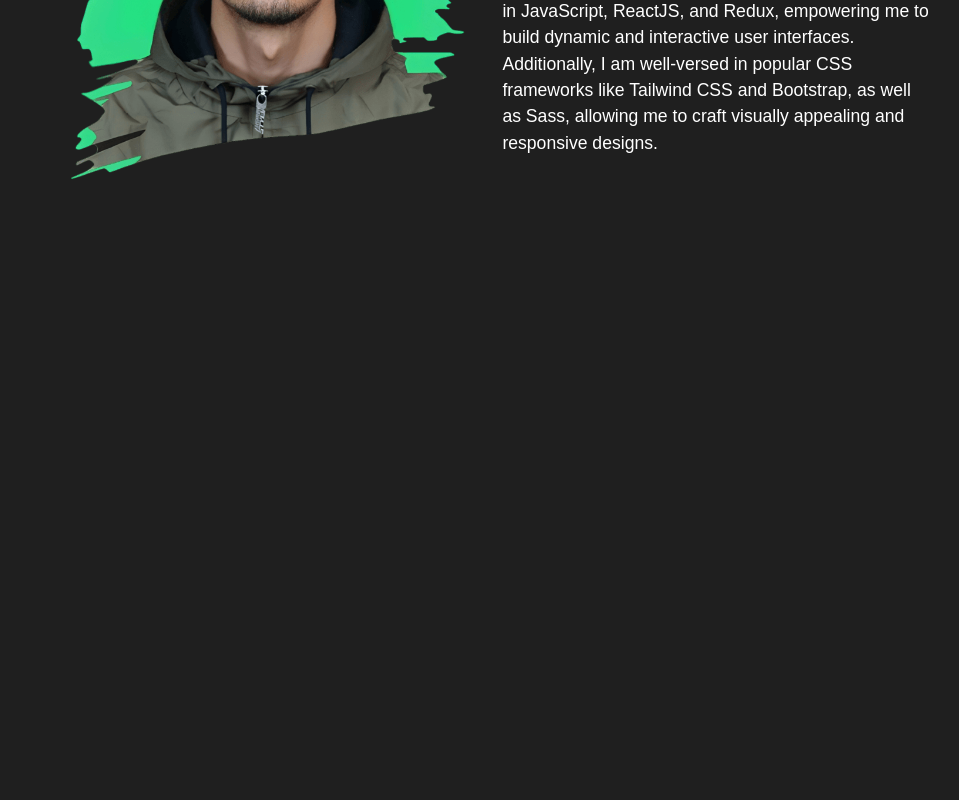
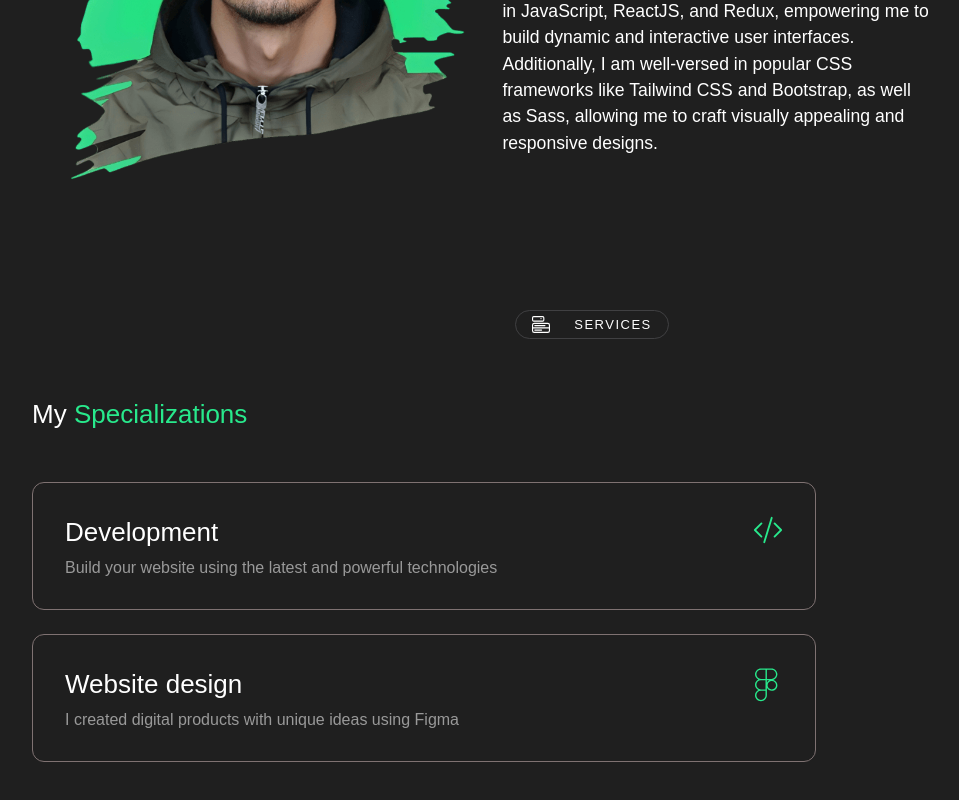
Before and after one commit to HamzaOutmassint24/Portfolio, a React (Create React App) app: page / in a window 1280 px wide. Shown: the part 888-1688 px from the top of the page, without its empty margins (48-1007 px from the left). Before the commit the page ends 1306 px from the top, so only its background shows below. Built offline with nearby package versions, Linux system fonts and the light colour scheme.

Commit message:
i finished service section and i made some changes in other files

```diff
--- a/src/App.js
+++ b/src/App.js
@@ -3,7 +3,7 @@ import { AboutMeSection } from "./components/AboutMeSection";
 import { IntroduceSection } from "./components/IntroduceSection";
 import { Navbar } from "./components/Navbar";
 // import { ProjectSection } from "./components/ProjectSection";
-// import { ServicesSection } from "./components/ServicesSection";
+import { ServicesSection } from "./components/ServicesSection";
 // import { SkillsSection } from "./components/SkillsSection";
 import { useState, useEffect } from "react";
 
@@ -49,8 +49,8 @@ function App() {
       <Navbar activeSection={activeSection} scrollToSection={scrollToSection}/>
       <IntroduceSection scrollToSection={scrollToSection}/>
       <AboutMeSection />
-      {/* <ServicesSection />
-            <SkillsSection />
+      <ServicesSection />
+           {/*   <SkillsSection />
             <ProjectSection />
             <ContactSection /> */}
     </div>
--- a/src/components/AboutMeSection.jsx
+++ b/src/components/AboutMeSection.jsx
@@ -3,7 +3,7 @@ import  my_photo  from "../assets/my picture.png";
 
 export const AboutMeSection = () => {
   return (
-    <section className="lg:h-screen pt-9  xl:mt-16 exactly-1024:mt-24 " id="about-me-section">
+    <section className="xl:h-full lg:h-screen exactly-1024:h-fit pt-9  xl:mt-16 exactly-1024:mt-24 mb-16 " id="about-me-section">
       <div className="flex items-center md:justify-center sm:justify-start">
         <div className="border-1 border-fourth-color  items-center rounded-full text-sm p-1 px-4 font-second-font tracking-normal sm:w-sm  md:w-md lg:w-lg xl:w-xl exactly-1024:w-sm flex justify-between">
           <Person size={19} />
@@ -14,7 +14,7 @@ export const AboutMeSection = () => {
         <div className="">
           <img src={my_photo} alt="me" loading="eager"/>
         </div>
-        <div className="font-second-font text-xl xl:pr-10">
+        <div className="font-second-font text-lg xl:pr-10">
           <p className="mb-5">
             Hello there, I am <span className="text-main-color">Hamza Outmassint</span>, a full-stack developer with a proficiency in both back-end and front-end development.
             My passion lies in crafting robust and efficient web applications. On the back-end, I possess advanced skills in PHP,
--- a/src/components/IntroduceSection.jsx
+++ b/src/components/IntroduceSection.jsx
@@ -3,7 +3,7 @@ import img_my_project from "../assets/round-text.png";
 
 export const IntroduceSection = ({scrollToSection}) => {
   return (
-    <section className="xl:h-full lg:h-screen sm:pt-20 lg:pt-9 exactly-1024:h-fit" id="home">
+    <section className="xl:h-full lg:h-screen exactly-1024:h-fit sm:pt-20 lg:pt-9 " id="home">
       <div className="flex items-center md:justify-center sm:justify-start">
         <div className="border-1 border-fourth-color rounded-full text-sm p-1 px-4 font-second-font tracking-normal sm:w-sm md:w-md lg:w-lg xl:w-xl exactly-1024:w-sm flex justify-between">
           <HouseDoor size={18} />
@@ -13,7 +13,7 @@ export const IntroduceSection = ({scrollToSection}) => {
       <div className="sm:mt-12 mt-24 pb-5 grid grid-flow-row-dense lg:grid-cols-3 ">
         <div className="lg:col-span-2">
           <div className="text-[#28e98c] relative mb-4 helloWorld">
-            <span className="pl-14 md:text-xl font-second-font tracking-wide">
+            <span className="pl-14 md:text-lg font-second-font tracking-wide ">
               HELLO WORLD
             </span>
           </div>
--- a/src/components/Navbar.jsx
+++ b/src/components/Navbar.jsx
@@ -28,7 +28,7 @@ export const Navbar = ({ activeSection, scrollToSection }) => {
             </button>
           </li>
           <li className="group flex relative">
-            <button onClick={() => scrollToSection("about-me-section")}>
+            <button onClick={() => scrollToSection("services-section")}>
               <MenuButton size={20}
                 className={ activeSection === "services-section" ? "text-main-color transition duration-200 ease-linear" : "text-fourth-color hover:text-main-color transition duration-200 ease-linear"}
               />
@@ -38,7 +38,7 @@ export const Navbar = ({ activeSection, scrollToSection }) => {
             </button>
           </li>
           <li className="group flex relative">
-            <button onClick={() => scrollToSection("about-me-section")}>
+            <button onClick={() => scrollToSection("skills-section")}>
               <Diagram3 size={22}
                 className={ activeSection === "skills-section" ? "text-main-color transition duration-200 ease-linear" : "text-fourth-color hover:text-main-color transition duration-200 ease-linear"}
               />
@@ -48,7 +48,7 @@ export const Navbar = ({ activeSection, scrollToSection }) => {
             </button>
           </li>
           <li className="group flex relative">
-            <button onClick={() => scrollToSection("about-me-section")}>
+            <button onClick={() => scrollToSection("project-section")}>
               <FileText size={21}
                 className={ activeSection === "project-section" ? "text-main-color transition duration-200 ease-linear" : "text-fourth-color hover:text-main-color transition duration-200 ease-linear"}
               />
@@ -58,7 +58,7 @@ export const Navbar = ({ activeSection, scrollToSection }) => {
             </button>
           </li>
           <li className="group flex relative">
-            <button onClick={() => scrollToSection("about-me-section")}>
+            <button onClick={() => scrollToSection("contact-section")}>
               <Envelope size={20}
                 className={ activeSection === "contact-section" ? "text-main-color transition duration-200 ease-linear" : "text-fourth-color hover:text-main-color transition duration-200 ease-linear"}
               />
@@ -81,7 +81,7 @@ export const Navbar = ({ activeSection, scrollToSection }) => {
             open === true ? "sm:translate-x-16 md:translate-x-1/2" : "translate-x-full"}`}
         >
           <ul className="mt-16 ml-24 max-h-96 flex flex-col justify-between">
-            <li className="text-lg mb-4">Menu</li>
+            <li className="text-xl mb-4">Menu</li>
             <li>
               <button onClick={() =>{scrollToSection('home'); setOpen(!open) } } className="text-therd-color flex">
                 <HouseDoor size={21} />
@@ -89,31 +89,31 @@ export const Navbar = ({ activeSection, scrollToSection }) => {
               </button>
             </li>
             <li>
-              <button onClick={() =>{scrollToSection('about-me-section') ; setOpen(!open)} } className="text-therd-color flex">
+              <button onClick={() =>{scrollToSection('about-me-section'); setOpen(!open)} } className="text-therd-color flex">
                 <Person size={23} />
                 <span className="ml-2">About</span>
               </button>
             </li>
             <li>
-              <button onClick={() => scrollToSection("services")} className="text-therd-color  flex">
+              <button onClick={() => {scrollToSection("services-section"); setOpen(!open)} } className="text-therd-color  flex">
                 <MenuButton size={20} />
                 <span className="ml-2">Services</span>
               </button>
             </li>
             <li>
-              <button onClick={() => scrollToSection("skills")} className="text-therd-color  flex">
+              <button onClick={() => {scrollToSection("skills-section"); setOpen(!open)} } className="text-therd-color  flex">
                 <Diagram3 size={22} />
                 <span className="ml-2">Skills</span>
               </button>
             </li>
             <li>
-              <button onClick={() => scrollToSection("portfolio")} className="text-therd-color flex">
+              <button onClick={() => {scrollToSection("project-section"); setOpen(!open)} } className="text-therd-color flex">
                 <FileText size={21} />
                 <span className="ml-2">Portfolio</span>
               </button>
             </li>
             <li>
-              <button onClick={() => scrollToSection("contact")} className="text-therd-color flex">
+              <button onClick={() => {scrollToSection("contact-section"); setOpen(!open)} } className="text-therd-color flex">
                 <Envelope size={20} />
                 <span className="ml-2">Contact</span>
               </button>
--- a/src/components/ServicesSection.jsx
+++ b/src/components/ServicesSection.jsx
@@ -1,14 +1,40 @@
-import { MenuButton } from "react-bootstrap-icons"
+import { MenuButton, CodeSlash } from "react-bootstrap-icons";
+import figma from "../assets/figma.svg"
 
 export const ServicesSection = () => {
   return (
     <section className="h-screen pt-9" id="services-section">
-      <div className="flex items-center justify-center">
-          <div className="border-1 border-second-color items-center rounded-full text-sm p-1 px-4 font-second-font tracking-normal w-30 flex justify-between">
+      <div className="flex items-center md:justify-center sm:justify-start">
+          <div className="border-1 border-second-color items-center rounded-full text-sm p-1 px-4 font-second-font tracking-normal sm:w-sm  md:w-md lg:w-lg xl:w-xl flex justify-between">
               <MenuButton size={18}/>
               SERVICES
           </div>
       </div>
+      <div className="mt-14 lg:w-[70%] font-second-font">
+        <h1 className="font-second-font text-4xl sm:text-xl">
+          My <span className="text-main-color">Specializations</span>
+        </h1>
+        <div className="md:mt-12 sm:mt-8">
+          <div className="flex justify-between border-1 border-fourth-color hover:border-main-color transition duration-200 ease-linear rounded-xl h-32 p-8 px-8 mb-6">
+            <div className="flex flex-col justify-center">
+              <span className="text-xl mb-1 font-normal">Development</span>
+              <span className="text-fifth-color"> Build your website using the latest and powerful technologies</span>
+            </div>
+            <div>
+              <CodeSlash size={30} className="text-main-color"/>
+            </div>
+          </div>
+          <div className="flex justify-between border-1 border-fourth-color hover:border-main-color transition duration-200 ease-linear rounded-xl h-32 p-8 px-8 ">
+            <div className="flex flex-col justify-center">
+              <span className="text-xl mb-1">Website design</span>
+              <span className="text-fifth-color">I created digital products with unique ideas using Figma</span>
+            </div>
+            <div>
+              <img src={figma} alt="figma icon" width={35}/>
+            </div>
+          </div>
+        </div>
+      </div>
     </section>
   )
 }
--- a/src/index.css
+++ b/src/index.css
@@ -28,7 +28,7 @@ body {
     height: 1px;
     width: 38px;
     position: absolute;
-    background-color: var(--main-color);
+    background-color: var(--second-color);
     top: 12px;
 }
 
--- a/tailwind.config.js
+++ b/tailwind.config.js
@@ -6,9 +6,8 @@ module.exports = {
       xs: "3px",
       sm: "13px",
       base: "1rem",
-      lg: "1.625rem",
-      xl: "1.1rem",
-      "2xl": "1.563rem",
+      lg: "1.1rem",
+      xl: "1.625rem",
       "3xl": "1.953rem",
       "4xl": "2.441rem",
       "5xl": "3.6rem",
@@ -27,10 +26,11 @@ module.exports = {
       lg: "10.6rem",
       lg: "10.4rem",
       xl: "9.6rem",
+      "45%": "45%",
       "50%":"50%",
       "55%":"55%",
+      "70%":"70%",
       "84%": "84%",
-      "45%": "45%",
     },
     colors: {
       "bg-color": "#1f1f1f",
```
Also changed, not shown: src/assets/figma.svg (added).
